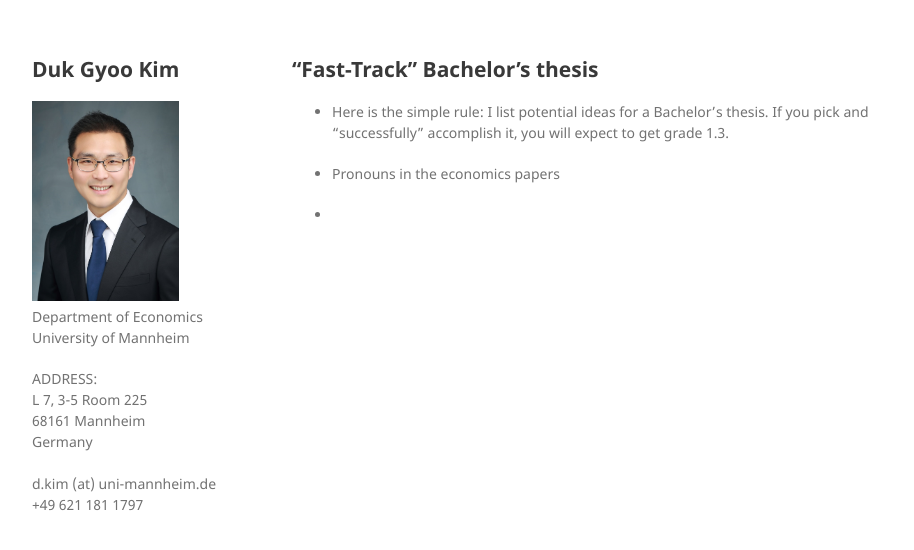
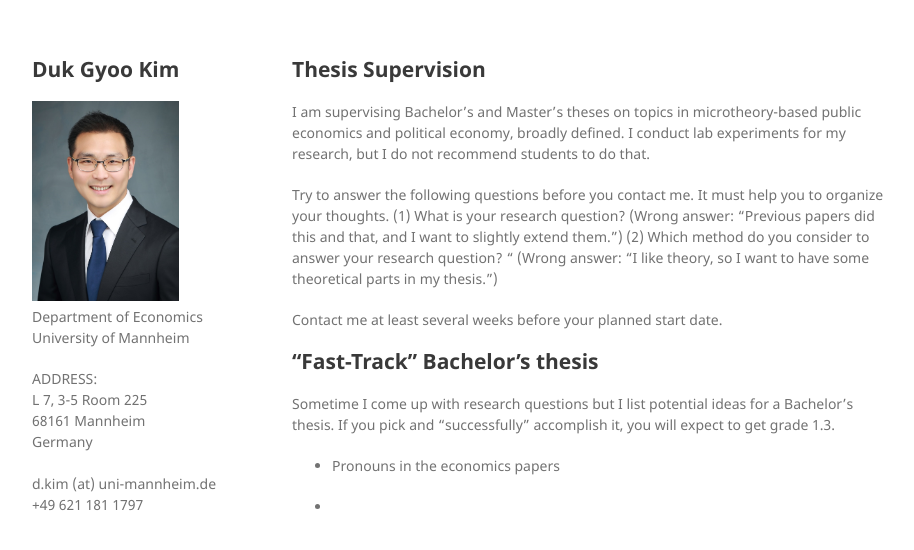
Before and after one commit to kimdukgyoo/kimdukgyoo.github.io, a Jekyll site: the page built from BAthesis.md, in a window 1280 px wide. Shown: the top 550 px of the page, without its empty margins (178-1092 px from the left). Built offline with Jekyll 4.4.1, drawn with Linux system fonts in a browser that asks for light colours; our own code applies the rules of GitHub Pages for plain Markdown files.

Commit message:
Update BAthesis.md

```diff
--- a/BAthesis.md
+++ b/BAthesis.md
@@ -1,6 +1,17 @@
+## Thesis Supervision
+
+I am supervising Bachelor's and Master's theses on topics in microtheory-based public economics and political economy, broadly defined. I conduct lab experiments for my research, but I do not recommend students to do that.
+
+Try to answer the following questions before you contact me. It must help you to organize your thoughts.
+(1) What is your research question? (Wrong answer: "Previous papers did this and that, and I want to slightly extend them.")
+(2) Which method do you consider to answer your research question? " (Wrong answer: "I like theory, so I want to have some theoretical parts in my thesis.")
+
+Contact me at least several weeks before your planned start date.
+
+
 ## "Fast-Track" Bachelor's thesis
 
-- Here is the simple rule: I list potential ideas for a Bachelor's thesis. If you pick and "successfully" accomplish it, you will expect to get grade 1.3.
+Sometime I come up with research questions but I list potential ideas for a Bachelor's thesis. If you pick and "successfully" accomplish it, you will expect to get grade 1.3.
 
 - Pronouns in the economics papers
 
```
